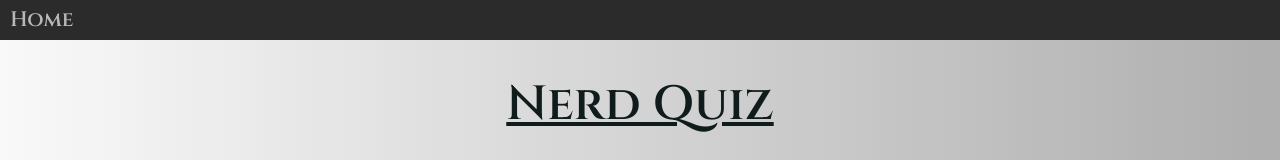
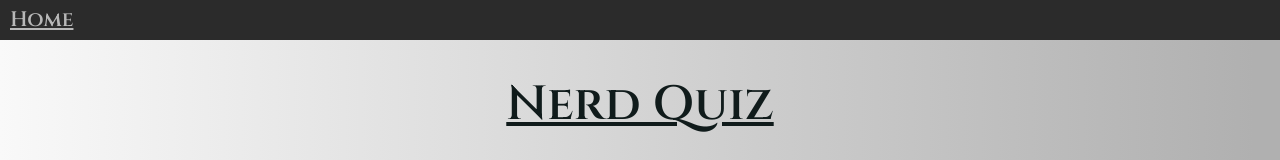
Before and after one commit to rhkearns/quiz2, a React (Create React App) app: page / in a window 1280 px wide. Shown: the top 160 px of the page. Built offline with nearby package versions, Linux system fonts and the light colour scheme.

Commit message:
connect home link

```diff
--- a/src/components/nav/NavBar.jsx
+++ b/src/components/nav/NavBar.jsx
@@ -5,7 +5,7 @@ import { Link } from 'react-router-dom';
 const NavBar = () => {
 	return (
 		<div id="nav">
-			<p>Home</p>
+			<Link to='/'>Home</Link>
 		</div>
 	);
 };
--- a/src/components/nav/NavBar.scss
+++ b/src/components/nav/NavBar.scss
@@ -1,6 +1,5 @@
 #nav {
 	background-color: rgb(43, 43, 43);
-  color: rgb(184, 184, 184);
 	height: 40px;
 	font-size: 2.1rem;
 	font-weight: bold;
@@ -9,4 +8,8 @@
 	justify-content: space-between;
 	padding-left: 10px;
 	padding-right: 10px;
+
+	a {
+		color: rgb(184, 184, 184);
 	}
+}
```
Lines whose indentation alone changed are shown as unchanged.
